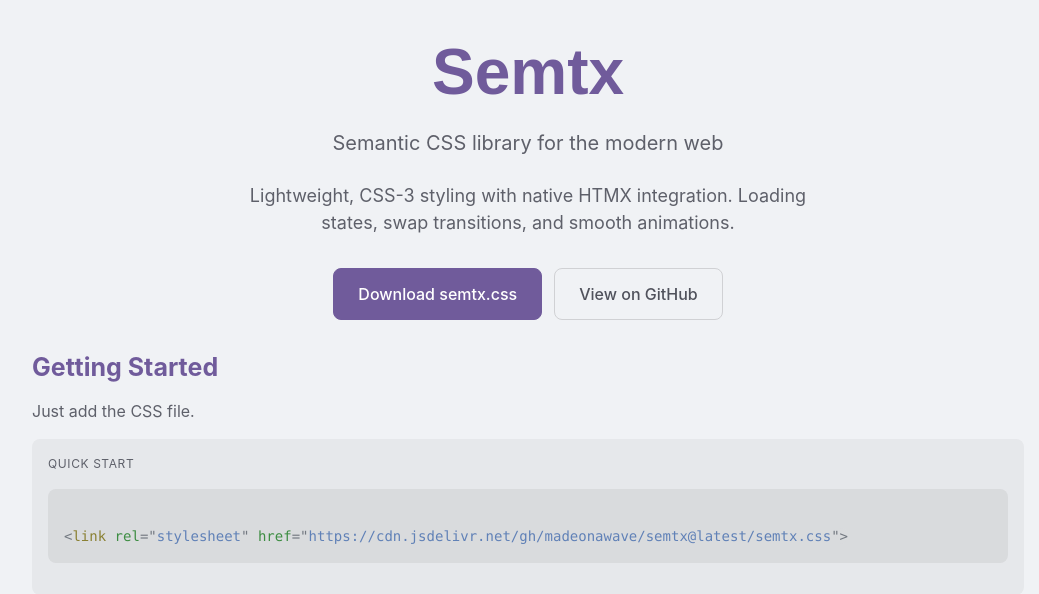
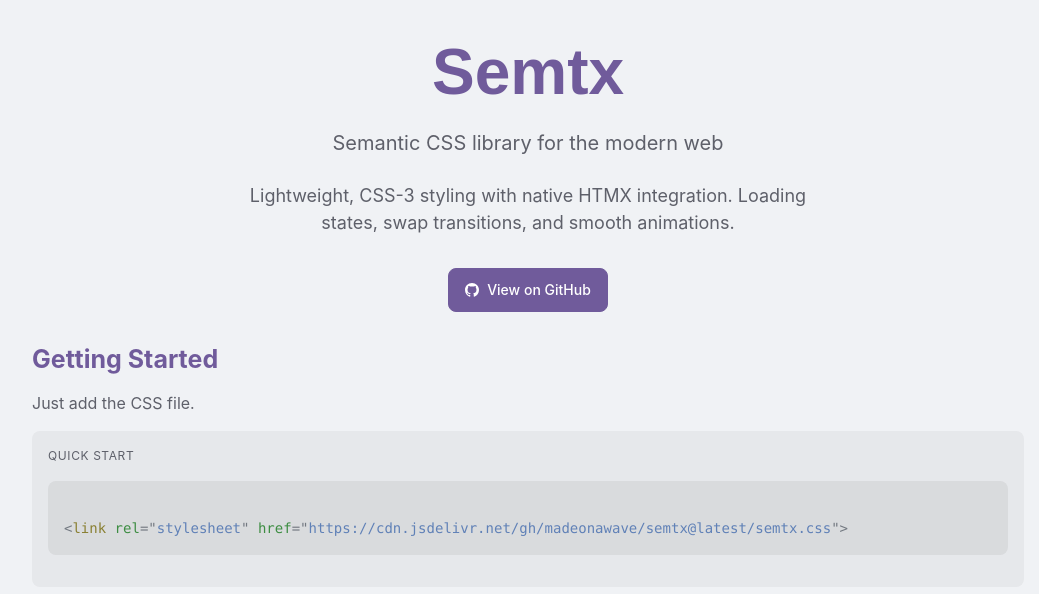
Before and after one commit to madeonawave/SemtX_web, a Django app: page / in a window 1280 px wide. Shown: the part 57-651 px from the top of the page, without its empty margins (112-1151 px from the left). Run offline with Django 5.2, Linux system fonts and the light colour scheme; grey boxes labelled with a size stand in for pictures from a placeholder-image service; some libraries are stand-ins or nearby versions; some web fonts are replaced.

Commit message:
dl button

```diff
--- a/src/main/templates/index.html
+++ b/src/main/templates/index.html
@@ -45,8 +45,10 @@
       <p class="text-lg text-secondary mb-8" style="max-width: 600px; margin: 0 auto var(--space-8);">
         Lightweight, CSS-3 styling with native HTMX integration. Loading states, swap transitions, and smooth animations.</p>
       <div class="demo-row justify-center">
-        <a href="https://cdn.jsdelivr.net/gh/madeonawave/semtx@latest/semtx.css" target="_blank" class="btn btn-primary btn-lg">Download semtx.css</a>
-        <a href="https://github.com/madeonawave/semtx" class="btn btn-outline btn-lg" target="_blank">View on GitHub</a>
+        <a href="https://github.com/madeonawave/semtx" class="btn btn-primary" target="_blank">
+          <svg xmlns="http://www.w3.org/2000/svg" width="20" height="20" viewBox="0 0 24 24" fill="currentColor"><path d="M12 0c-6.626 0-12 5.373-12 12 0 5.302 3.438 9.8 8.207 11.387.599.111.793-.261.793-.577v-2.234c-3.338.726-4.033-1.416-4.033-1.416-.546-1.387-1.333-1.756-1.333-1.756-1.089-.745.083-.729.083-.729 1.205.084 1.839 1.237 1.839 1.237 1.07 1.834 2.807 1.304 3.492.997.107-.775.418-1.305.762-1.604-2.665-.305-5.467-1.334-5.467-5.931 0-1.311.469-2.381 1.236-3.221-.124-.303-.535-1.524.117-3.176 0 0 1.008-.322 3.301 1.23.957-.266 1.983-.399 3.003-.404 1.02.005 2.047.138 3.006.404 2.291-1.552 3.297-1.23 3.297-1.23.653 1.653.242 2.874.118 3.176.77.84 1.235 1.911 1.235 3.221 0 4.609-2.807 5.624-5.479 5.921.43.372.823 1.102.823 2.222v3.293c0 .319.192.694.801.576 4.765-1.589 8.199-6.086 8.199-11.386 0-6.627-5.373-12-12-12z"/></svg>
+          View on GitHub
+        </a>
       </div>
     </div>
   </section>
```
